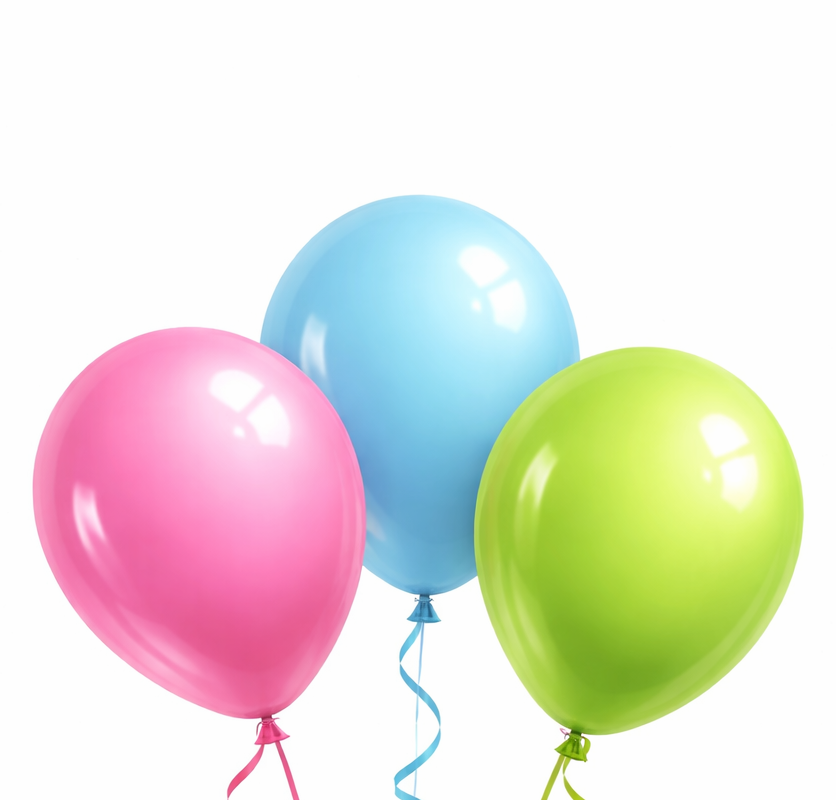
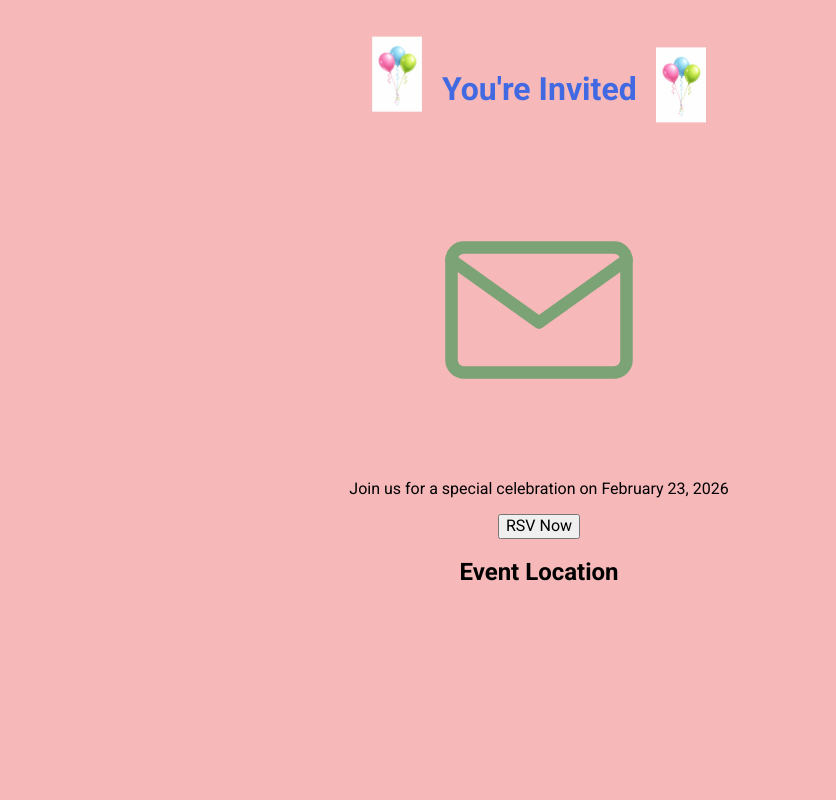
Before and after one commit to akhiravictoriasalahid-web/test-project8, a plain HTML site: page index.html in a window 1280 px wide. Shown: the top 800 px of the page, without its empty margins (101-937 px from the left). Drawn offline with nearby package versions, Linux system fonts and the light colour scheme.

Commit message:
added initial css and animation

```diff
--- a/index.html
+++ b/index.html
@@ -6,24 +6,26 @@
     <link rel="preconnect" href="https://fonts.googleapis.com">
     <link rel="preconnect" href="https://fonts.gstatic.com" crossorigin>
     <link href="https://fonts.googleapis.com/css2?family=Montserrat:ital,wght@0,100..900;1,100..900&family=Roboto:ital,wght@0,100..900;1,100..900&display=swap" rel="stylesheet">
-    <link rel="stylesheet" href="https://cdnjs.cloudflare.com/ajax/libs/animate.css/4.1.1/animate.min.css"/>
+    <link
+    rel="stylesheet"
+    href="https://cdnjs.cloudflare.com/ajax/libs/animate.css/4.1.1/animate.min.css"
+  />
     <link rel="stylesheet" href="styles/normalize.css">
     <link rel="stylesheet" href="styles/index.css">
     <title>SVG and CSS Animation</title>
 </head>
 <body>
 
+    <!-- INLINE SVG ENVELOPE -->
+    <div class="title-wrapper">
+        <img src="images/balloons.png" class="balloon left-balloon">
 
-    <!-- INLINE SVG ENVELOPE -->
-    <div class="tittle-wrapper">
-        <img src="images/balloons.png" alt="Balloon left-balloon">
+        <h1 class="animate__animated animate__heartBeat">You're Invited</h1>
 
-        <h1 class="animate_animated animate_bounce">You're Invited</h1>
-
-        <img src="images/balloons.png" alt="balloon right-balloon">
+        <img src="images/balloons.png" class="balloon right-balloon">
     </div>
 
-         <svg class="icon" viewBox="0 0 256 256" fill="none" xmlns="http://www.w3.org/2000/svg" stroke="currentColor" stroke-width="16" stroke-linecap="round" stroke-linejoin="round">
+         <svg class="envelope" viewBox="0 0 256 256" fill="none" xmlns="http://www.w3.org/2000/svg" stroke="currentColor" stroke-width="16" stroke-linecap="round" stroke-linejoin="round">
 
             <rect x="16" y="48" width="224" height="160" rx="16" />
             <path d="M16 64 L128 144 L240 64" />
--- a/styles/index.css
+++ b/styles/index.css
@@ -0,0 +1,40 @@
+body {
+     font-family: "Roboto", sans-serif;
+     text-align: center;
+     background: #f6b8b8;
+     padding: 50px;
+}
+.title-wrapper {
+    display: flex;
+    align-items: center;
+    justify-content: center;
+    gap: 20px;
+    margin-bottom: 30px;
+    color: #4169e1;
+}
+h1 {
+    animation: 3s ease-in-out infinite;
+}
+/* BALLOON SIZE */
+.balloon {
+    width: 50px;
+}
+/* FLOATING ANIMATION */
+@keyframes floatBalloon {
+    0% { transform: translateY(0); }
+    50% { transform: translateY(-20px); }
+    100% { transform: translateY(0); }
+}
+.left-balloon {
+    animation: floatBalloon 3s ease-in-out infinite;
+}
+.right-balloon {
+    animation: floatBalloon 3s ease-in-out infinite;
+    animation-delay: 1.5s;
+}
+.envelope {
+    width: 200px;
+    margin: 50px;
+    color: #7ba376;
+    animation: float 3s ease-in-out infinite;
+}
```
Also changed, not shown: images/medium-house.svg (added).
